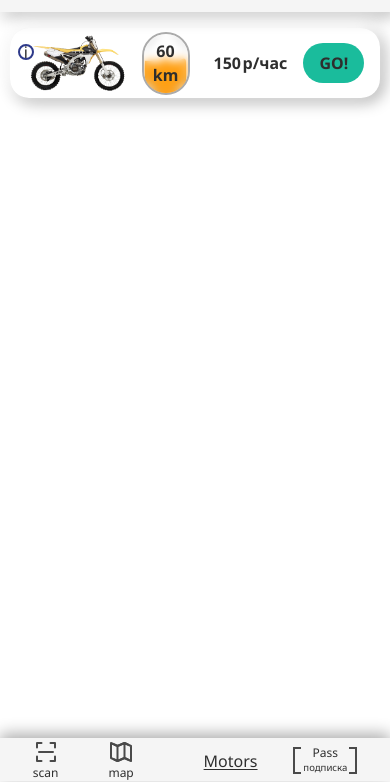
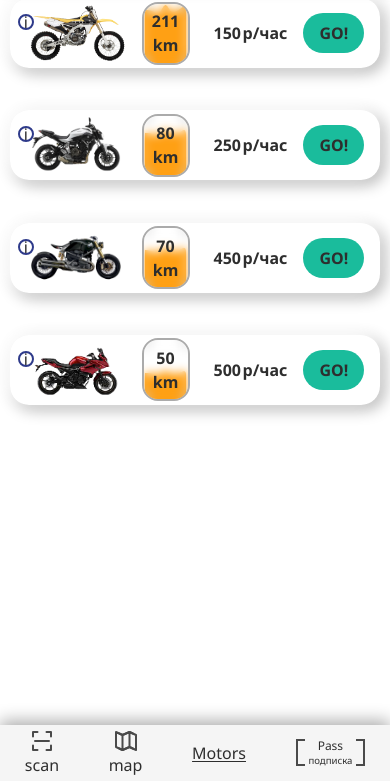
Before and after one commit to smakon/motors, a website: page app/index.html in a window 390 px wide. Shown: the part 63-845 px from the top of the page. Drawn offline with Linux system fonts and the light colour scheme.

Commit message:
[Update:Add]: Сделал адаптив, так же добавил кнопки в header, и aside для меню на большом разрешении

```diff
--- a/app/index.html
+++ b/app/index.html
@@ -15,9 +15,15 @@
 		<link href="./styles/output.css" rel="stylesheet" />
 		<title>Motors</title>
 	</head>
+
 	<body>
+		<div
+			class="all-content h-full flex flex-col flex-nowrap items-center justify-center"
+		>
 			<!-- Header -->
-		<header class="header outdoor-shadow px-10">
+			<header
+				class="header outdoor-shadow px-10 flex items-center justify-between gap-[0.5dvh] flex-nowrap max-sm:h-[3.2rem] min-[480px]:h-24 min-xl:hidden"
+			>
 				<!-- Avatar -->
 				<img
 					src="../shared/img/avatar.png"
@@ -27,7 +33,7 @@
 
 				<!-- Stat Score -->
 				<div
-				class="stat__motors-score outdoor-shadow flex flex-col items-start w-min max-sm:hidden px-4 py-2 rounded-2xl"
+					class="stat__motors-score outdoor-shadow flex flex-col items-start w-min max-sm:hidden px-4 py-2 rounded-2xl h-14 gap-1"
 				>
 					<p>Motorsбаллы</p>
 					<div class="size-1/5 flex flex-row items-center gap-1">
@@ -38,7 +44,7 @@
 
 				<!-- Stat km-->
 				<div
-				class="stat__motors-km outdoor-shadow flex flex-col items-start max-sm:hidden px-4 py-2 rounded-2xl"
+					class="stat__motors-km outdoor-shadow flex flex-col items-start max-sm:hidden px-4 py-2 rounded-2xl h-14 gap-1"
 				>
 					<p>Мои поездки</p>
 					<div class="size-1/5 flex flex-row items-center gap-1">
@@ -46,6 +52,14 @@
 						<p>km</p>
 					</div>
 				</div>
+
+				<!-- About app -->
+				<div
+					class="header__about-app outdoor-shadow px-4 py-2 h-14 flex items-center justify-center rounded-2xl max-sm:hidden"
+				>
+					О приложении
+				</div>
+
 				<!-- Menu Button -->
 				<div class="header__burger-menu">
 					<div class="burger-menu__line"></div>
@@ -56,20 +70,28 @@
 
 			<!-- Main -->
 			<main class="main">
-			<div class="cards">
-				<div class="motorbike-card outdoor-shadow w-[95%] md:w-3/6">
-					<div class="motorbike-card__photo-wrapper">
+				<div class="cards snap-y">
+					<!-- Card -->
+					<div
+						class="motorbike-card outdoor-shadow snap-center w-[95%] md:w-[18.7rem] md:h-[21rem]"
+					>
+						<div class="motorbike-card__photo-wrapper md:mt-8">
 							<button
 								class="motorbike-card__info-button spec-button--info spec-button"
 							>
 								i
 							</button>
-						<img class="motorbike-card__photo" src="../shared/img/moto_1.png" />
+							<img
+								class="motorbike-card__photo"
+								src="../shared/img/moto_1.png"
+							/>
 						</div>
 
-					<div class="w-min h-full flex items-center justify-around gap-6">
-						<div class="oil-progress-bar" style="--km: 60%">
-							<div class="oil-progress-bar__text-km">60 km</div>
+						<div
+							class="w-11/12 h-full flex items-center justify-around gap-6 md:w-full"
+						>
+							<div class="oil-progress-bar md:h-24 md:w-1/4" style="--km: 100%">
+								<div class="oil-progress-bar__text-km">211 km</div>
 								<div class="oil-progress-bar__glass"></div>
 								<img
 									src="../shared/img/oil.png"
@@ -79,7 +101,7 @@
 							</div>
 
 							<div
-							class="flex w-2/5 justify-center items-center gap-4 w-min min-[768px]:flex-col"
+								class="flex w-max justify-center items-center gap-4 w-min min-[768px]:flex-col"
 							>
 								<div class="motorbike-card__cost-wrapper">
 									<p>150</p>
@@ -94,18 +116,26 @@
 						</div>
 					</div>
 
-				<!-- <div class="motorbike-card outdoor-shadow w-[95%] md:w-3/6">
-					<div class="motorbike-card__photo-wrapper">
+					<div
+						class="motorbike-card outdoor-shadow snap-center w-[95%] md:w-[18.7rem] md:h-[21rem]"
+					>
+						<div class="motorbike-card__photo-wrapper md:mt-8">
 							<button
 								class="motorbike-card__info-button spec-button--info spec-button"
 							>
 								i
 							</button>
-						<img class="motorbike-card__photo" src="../shared/img/moto_2.png" />
+							<img
+								class="motorbike-card__photo"
+								src="../shared/img/moto_2.png"
+							/>
 						</div>
 
-					<div class="oil-progress-bar" style="--km: 20%">
-						<div class="oil-progress-bar__text-km">10 km</div>
+						<div
+							class="w-11/12 h-full flex items-center justify-around gap-6 md:w-full"
+						>
+							<div class="oil-progress-bar md:h-24 md:w-1/4" style="--km: 80%">
+								<div class="oil-progress-bar__text-km">80 km</div>
 								<div class="oil-progress-bar__glass"></div>
 								<img
 									src="../shared/img/oil.png"
@@ -113,6 +143,10 @@
 									class="oil-progress-bar__back-liquid"
 								/>
 							</div>
+
+							<div
+								class="flex w-max justify-center items-center gap-4 w-min min-[768px]:flex-col"
+							>
 								<div class="motorbike-card__cost-wrapper">
 									<p>250</p>
 									<p>р/час</p>
@@ -123,19 +157,29 @@
 									GO!
 								</button>
 							</div>
-
-				<div class="motorbike-card outdoor-shadow w-[95%] md:w-3/6">
-					<div class="motorbike-card__photo-wrapper">
+						</div>
+					</div>
+					<!-- Card -->
+					<div
+						class="motorbike-card outdoor-shadow snap-center w-[95%] md:w-[18.7rem] md:h-[21rem]"
+					>
+						<div class="motorbike-card__photo-wrapper md:mt-8">
 							<button
 								class="motorbike-card__info-button spec-button--info spec-button"
 							>
 								i
 							</button>
-						<img class="motorbike-card__photo" src="../shared/img/moto_5.png" />
+							<img
+								class="motorbike-card__photo"
+								src="../shared/img/moto_3.png"
+							/>
 						</div>
 
-					<div class="oil-progress-bar" style="--km: 105%">
-						<div class="oil-progress-bar__text-km">100 km</div>
+						<div
+							class="w-11/12 h-full flex items-center justify-around gap-6 md:w-full"
+						>
+							<div class="oil-progress-bar md:h-24 md:w-1/4" style="--km: 70%">
+								<div class="oil-progress-bar__text-km">70 km</div>
 								<div class="oil-progress-bar__glass"></div>
 								<img
 									src="../shared/img/oil.png"
@@ -143,6 +187,54 @@
 									class="oil-progress-bar__back-liquid"
 								/>
 							</div>
+
+							<div
+								class="flex w-max justify-center items-center gap-4 w-min min-[768px]:flex-col"
+							>
+								<div class="motorbike-card__cost-wrapper">
+									<p>450</p>
+									<p>р/час</p>
+								</div>
+								<button
+									class="motorbike-card__button spec-button spec-button--accept"
+								>
+									GO!
+								</button>
+							</div>
+						</div>
+					</div>
+					<!-- Card -->
+					<div
+						class="motorbike-card outdoor-shadow snap-center w-[95%] md:w-[18.7rem] md:h-[21rem]"
+					>
+						<div class="motorbike-card__photo-wrapper md:mt-8">
+							<button
+								class="motorbike-card__info-button spec-button--info spec-button"
+							>
+								i
+							</button>
+							<img
+								class="motorbike-card__photo"
+								src="../shared/img/moto_4.png"
+							/>
+						</div>
+
+						<div
+							class="w-11/12 h-full flex items-center justify-around gap-6 md:w-full"
+						>
+							<div class="oil-progress-bar md:h-24 md:w-1/4" style="--km: 50%">
+								<div class="oil-progress-bar__text-km">50 km</div>
+								<div class="oil-progress-bar__glass"></div>
+								<img
+									src="../shared/img/oil.png"
+									alt="oil"
+									class="oil-progress-bar__back-liquid"
+								/>
+							</div>
+
+							<div
+								class="flex w-max justify-center items-center gap-4 w-min min-[768px]:flex-col"
+							>
 								<div class="motorbike-card__cost-wrapper">
 									<p>500</p>
 									<p>р/час</p>
@@ -153,115 +245,26 @@
 									GO!
 								</button>
 							</div>
-
-				<div class="motorbike-card outdoor-shadow w-[95%] md:w-3/6">
-					<div class="motorbike-card__photo-wrapper">
-						<button
-							class="motorbike-card__info-button spec-button--info spec-button"
-						>
-							i
-						</button>
-						<img class="motorbike-card__photo" src="../shared/img/moto_2.png" />
 						</div>
-
-					<div class="oil-progress-bar">
-						<div class="oil-progress-bar__text-km">20 km</div>
-						<div class="oil-progress-bar__glass"></div>
-						<img
-							src="../shared/img/oil.png"
-							alt="oil"
-							class="oil-progress-bar__back-liquid"
-						/>
 					</div>
-					<div class="motorbike-card__cost-wrapper">
-						<p>100</p>
-						<p>р/час</p>
-					</div>
-					<button
-						class="motorbike-card__button spec-button spec-button--accept"
-					>
-						GO!
-					</button>
-				</div>
-
-				<div class="motorbike-card outdoor-shadow w-[95%] md:w-3/6">
-					<div class="motorbike-card__photo-wrapper">
-						<button
-							class="motorbike-card__info-button spec-button--info spec-button"
-						>
-							i
-						</button>
-						<img class="motorbike-card__photo" src="../shared/img/moto_4.png" />
-					</div>
-
-					<div class="oil-progress-bar" style="--km: 30%">
-						<div class="oil-progress-bar__text-km">15 km</div>
-						<div class="oil-progress-bar__glass"></div>
-						<img
-							src="../shared/img/oil.png"
-							alt="oil"
-							class="oil-progress-bar__back-liquid"
-						/>
-					</div>
-					<div class="motorbike-card__cost-wrapper">
-						<p>300</p>
-						<p>р/час</p>
-					</div>
-					<button
-						class="motorbike-card__button spec-button spec-button--accept"
-					>
-						GO!
-					</button>
-				</div>
-
-				<div class="motorbike-card outdoor-shadow w-[95%] md:w-3/6">
-					<div class="motorbike-card__photo-wrapper">
-						<button
-							class="motorbike-card__info-button spec-button--info spec-button"
-						>
-							i
-						</button>
-						<img class="motorbike-card__photo" src="../shared/img/moto_3.png" />
-					</div>
-
-					<div class="oil-progress-bar" style="--km: 80%">
-						<div class="oil-progress-bar__text-km">85 km</div>
-						<div class="oil-progress-bar__glass"></div>
-						<img
-							src="../shared/img/oil.png"
-							alt="oil"
-							class="oil-progress-bar__back-liquid"
-						/>
-					</div>
-					<div class="motorbike-card__cost-wrapper">
-						<p>350</p>
-						<p>р/час</p>
-					</div>
-					<button
-						class="motorbike-card__button spec-button spec-button--accept"
-					>
-						GO!
-					</button>
-				</div> -->
 				</div>
 			</main>
+
 			<!-- Footer -->
-		<footer class="footer">
+			<footer class="footer max-sm:h-16 min-[480px]:min-h-16">
 				<div class="footer__buttons">
-				<div class="footer__buttons button">
+					<div class="footer__button">
 						<img src="../shared/icons/scan.svg" alt="" />
 						<p class="button__text">scan</p>
 					</div>
-				<div class="footer__buttons button">
+					<div class="footer__button">
 						<img src="../shared/icons/map.svg" alt="map" />
 						<p class="button__text">map</p>
 					</div>
-				<div class="footer__buttons button underline underline-offset-2">
-					Motors
-				</div>
-				<div class="footer__buttons button pass">
+					<div class="footer__button underline underline-offset-2">Motors</div>
+					<div class="footer__button pass">
 						<div class="half-left"></div>
-					<div class="footer__buttons button">
+						<div class="footer__button">
 							<p class="text-xs">Pass</p>
 							<p class="text-[0.6rem]">подписка</p>
 						</div>
@@ -269,5 +272,10 @@
 					</div>
 				</div>
 			</footer>
+		</div>
+		<!-- Aside -->
+		<aside
+			class="aside min-xl:flex max-xl:hidden h-full w-1/3 bg-block shadow-[-0.19rem_0.25rem_1rem_0rem_rgb(171, 171, 171)]"
+		></aside>
 	</body>
 </html>
--- a/app/styles/footer/footer.scss
+++ b/app/styles/footer/footer.scss
@@ -2,22 +2,20 @@
 
 .footer {
    width: 100%;
-   height: auto;
-
-   min-height: 2.69rem;
 
    background-color: $block-bg-color;
 
    box-shadow: 0rem -0.25rem 1rem 0rem rgb(171, 171, 171);
 
-   padding: 0.1rem 0.5rem;
+   @include display-flex(row, center, center, 0rem, nowrap);
    &__buttons {
       width: 100%;
-      @include display-flex(row, center, center, 1rem, nowrap);
+      @include display-flex(row, center, space-around, 0rem, nowrap);
+   }
 
-      & > .button {
-         width: 25%;
-         @include display-flex(column, center, center, 0rem, nowrap);
+   &__button {
+      width: min-content;
+      @include display-flex(column, center, normal, 0rem, nowrap);
 
       &:first-child {
          width: auto;
@@ -28,12 +26,9 @@
       }
 
       &.pass {
-            width: 4rem;
          height: 1.7rem;
-            min-width: 3.88rem;
-            min-height: 1.56rem;
 
-            @include display-flex(row, center, space-between, 1rem, nowrap);
+         @include display-flex(row, center, space-between, 0.2rem, nowrap);
 
          & > .half-left,
          .half-right {
@@ -50,10 +45,5 @@
             border-left: none;
          }
       }
-
-         &__text {
-            font-size: 0.75rem;
    }
 }
-   }
-}
--- a/app/styles/header/header.scss
+++ b/app/styles/header/header.scss
@@ -17,11 +17,8 @@
    width: 100%;
 
    min-width: 20rem;
-   min-height: 4.69rem;
 
    background-color: $block-bg-color;
-
-   @include display-flex(row, center, space-between, 0.5dvh, nowrap);
 
    &__avatar {
       border-radius: 100px;
--- a/app/styles/motoCard/moto_card.scss
+++ b/app/styles/motoCard/moto_card.scss
@@ -3,11 +3,14 @@
 .motorbike-card {
    @include display-flex(row, center, center, 1rem, nowrap);
 
-   height: min-content;
+   @media (width < 48rem) {
+      height: min-content;
 
-   min-width: 17.5rem;
-   min-height: 4.38rem;
+      min-width: 17.5rem;
+      min-height: 4.38rem;
 
+      max-height: 4.8rem;
+   }
    border-radius: 19px;
 
    position: relative;
@@ -16,7 +19,6 @@
 
    &__photo-wrapper {
       object-fit: contain;
-      width: 100%;
       height: 100%;
       @include display-flex(row, center, center, 0rem, nowrap);
    }
@@ -56,16 +58,21 @@
    }
 }
 
-@media (width >= 375px){
-   .motorbike-card{
-      &__cost-wrapper{
+@media (width >= 375px) {
+   .motorbike-card {
+      &__cost-wrapper {
          flex-direction: row;
       }
    }
 }
 
-@media (min-width: 768px){
-   .motorbike-card{
+@media (min-width: 768px) {
+   .motorbike-card {
       flex-direction: column;
+
+      &__info-button {
+         left: auto;
+         right: 2rem;
+      }
    }
 }
--- a/app/styles/progressBars/oilProgressBar/oil_progress_bar.scss
+++ b/app/styles/progressBars/oilProgressBar/oil_progress_bar.scss
@@ -6,19 +6,22 @@
 
 .oil-progress-bar {
    position: relative;
-   width: 20%;
-   height: 90%;
 
-   max-height: 20rem;
-   max-width: 10rem;
+   @media (width < 48rem) {
+      width: 20%;
 
-   min-width: 3rem;
-   min-height: 1.88rem;
+      height: 90%;
 
+      max-height: 25rem;
+      max-width: 4rem;
+
+      min-width: 3rem;
+      min-height: 2rem;
+   }
    background-color: $bg-color;
 
    border: 2px solid $shadow-color;
-   border-radius: 3dvh;
+   border-radius: 1rem;
 
    overflow: hidden;
 
--- a/app/styles/style.scss
+++ b/app/styles/style.scss
@@ -32,6 +32,10 @@ main {
 
 body {
    @include display-flex(column, center, space-between, 0, nowrap);
+
+   @media (width >= 80rem) {
+      flex-direction: row;
+   }
 }
 
 .cards {
@@ -43,4 +47,22 @@ body {
    min-height: 100%;
 
    overflow-y: scroll;
+
+   @media (width >= 48rem) {
+      flex-direction: row;
+      flex-wrap: wrap;
+      justify-content: center;
+   }
+
+   &::-webkit-scrollbar {
+      width: 0rem;
+   }
 }
+
+.bg-block {
+   background-color: $block-bg-color;
+}
+
+aside {
+   box-shadow: -0.19rem -5rem 1rem 0rem rgb(171, 171, 171);
+}
```
Also changed, not shown: app/styles/footer/footer.css, app/styles/header/header.css, app/styles/motoCard/moto_card.css, app/styles/output.css, app/styles/progressBars/oilProgressBar/oil_progress_bar.css, app/styles/style.css, 1 other file. Lines whose indentation alone changed are shown as unchanged.
